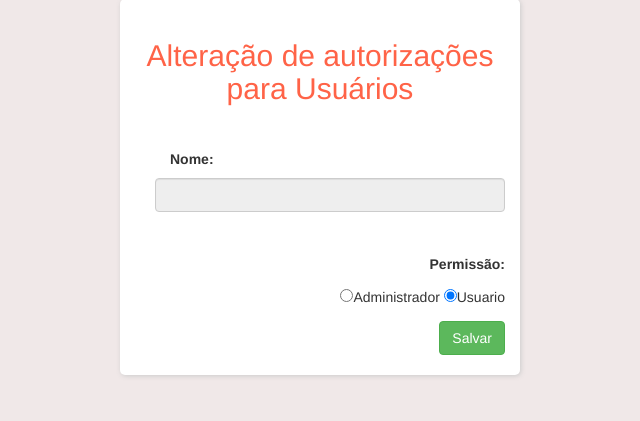
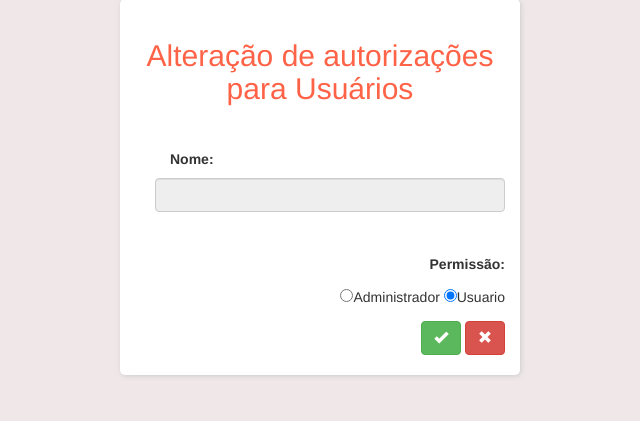
Before and after one commit to ericvbueno/CRUD, a PHP site: page /autorizacao.php in a window 1280 px wide. Shown: the part 41-462 px from the top of the page, without its empty margins (320-960 px from the left). Run offline with PHP 8.4, Linux system fonts and the light colour scheme; the visitor is signed in with stand-in values (Sample User, id 1); data that the repository does not hold is empty.

Commit message:
cancelar permissao

```diff
--- a/Projeto_CRUD/JavaScript.js
+++ b/Projeto_CRUD/JavaScript.js
@@ -67,6 +67,10 @@ function funcao1(acao,id = 0){
             console.log(id_cadastro);
              window.location.href=`clientes_usuario.php?id=${id_cadastro}`;
           }
+          if(botao == 'cancelar_permissao'){
+            alert("Cancelado !");
+            document.location.href = "/Projeto_CRUD/usuarios.php";
+          }
         }
 
 $("#cadastroform").submit(function(e) {
--- a/Projeto_CRUD/autorizacao.php
+++ b/Projeto_CRUD/autorizacao.php
@@ -32,7 +32,12 @@ $row_usuario = mysqli_fetch_assoc($resultado_login);
         <input type="radio" name="permissao" id="permissao" value="1" <?php echo $row_usuario['nivel'] == 1 ? 'checked' : '' ?>>Administrador
         <input type="radio" name="permissao" id="permissao" value="0" <?php echo $row_usuario['nivel'] != 1 ? 'checked' : '' ?>>Usuario</p>
 
-      <button type="submit" class="btn btn-success send-btn">Salvar</button>
+      <button type="submit" class="btn btn-success send-btn">
+      <span class="glyphicon glyphicon-ok" aria-hidden="true"></span>
+      </button>
+      <button type="reset" onclick="funcao1('cancelar_permissao')" class="btn btn-danger">
+        <span class="glyphicon glyphicon-remove" aria-hidden="true"></span>
+ </button>
     </form>
   </div>
 </body>
```
